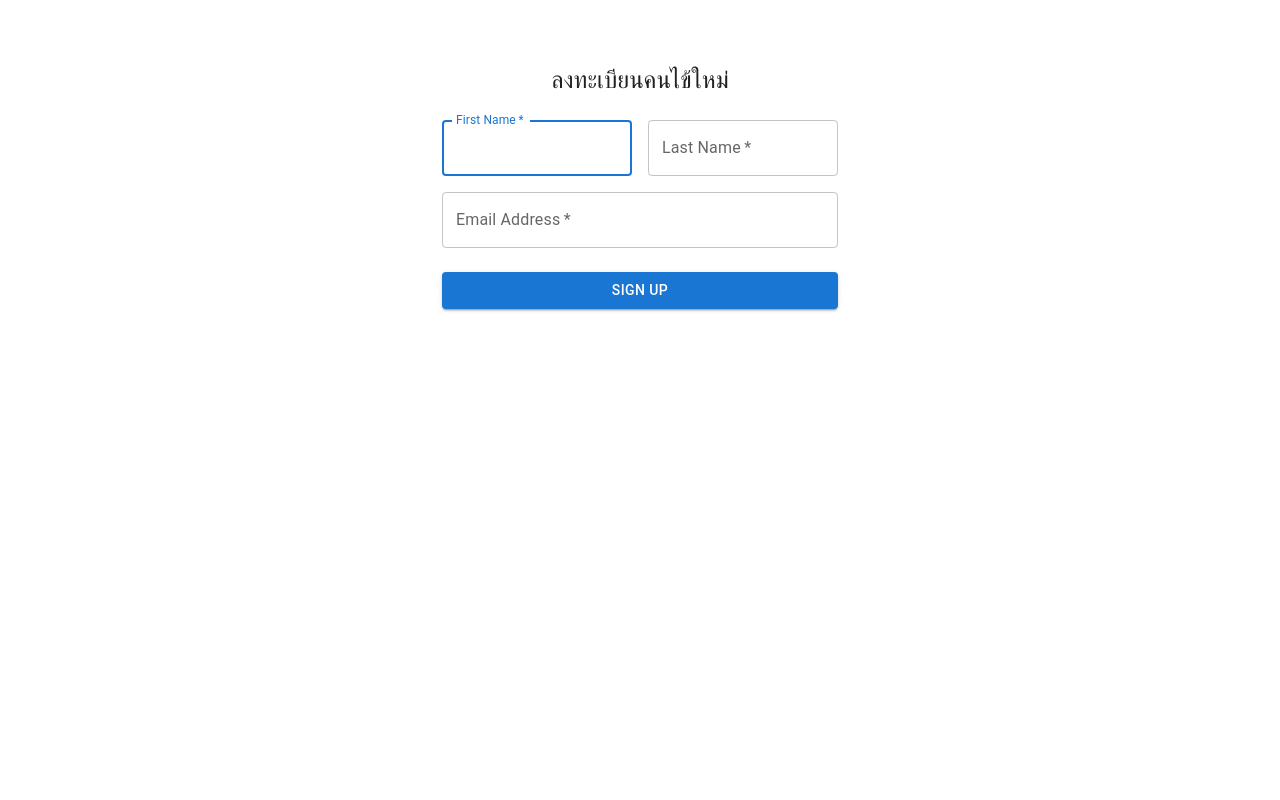
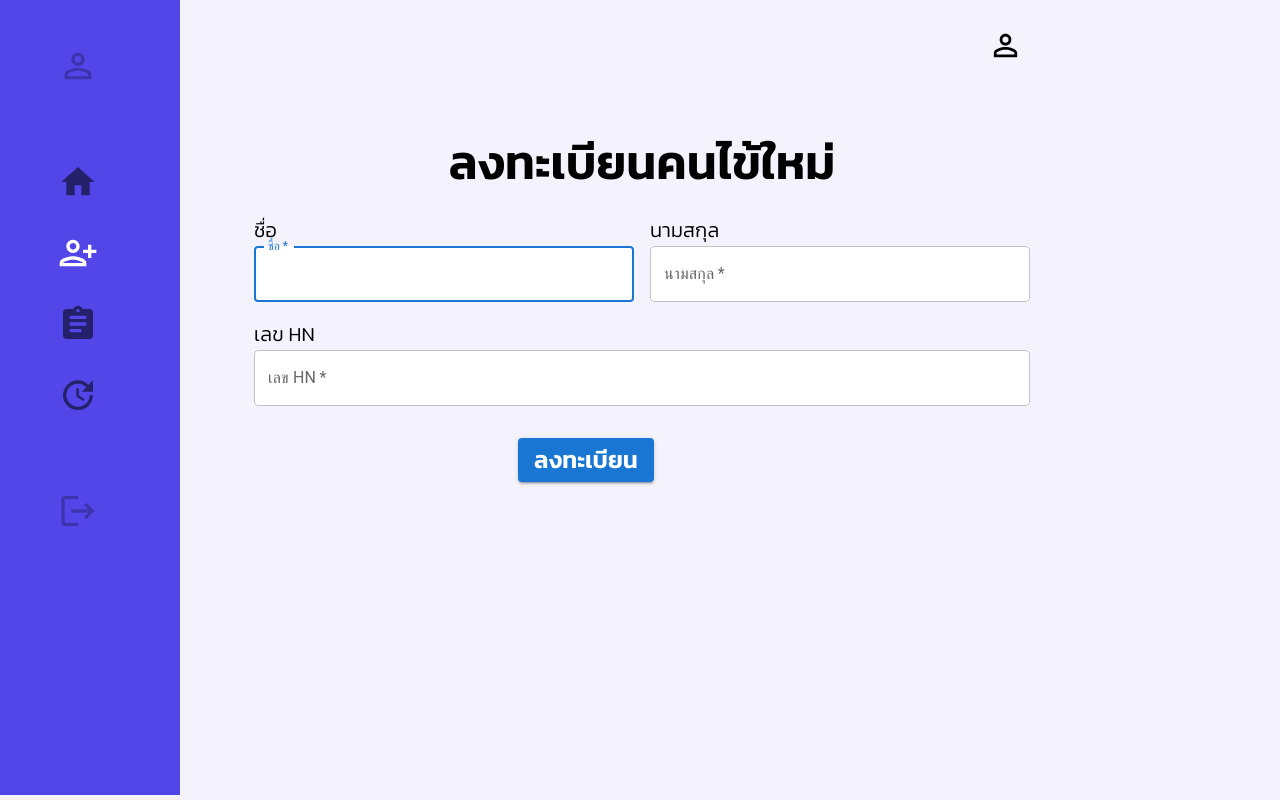
Before and after one commit to mintj8025/pps-front, a React (Create React App) app: page /register in a window 1280 px wide. Built offline with nearby package versions, Linux system fonts and the light colour scheme; no server answers.

Commit message:
ทำหน้า register

```diff
--- /dev/null
+++ b/src/Register.css
@@ -0,0 +1,23 @@
+@font-face {
+    font-family: Kanit;
+    src: url(./font/Kanit-SemiBold.ttf);
+  }
+
+  @font-face {
+    font-family: lightKanit;
+    src: url(./font/Kanit-Light.ttf);
+  }
+
+  .fullscreen-block{
+      background-color: #F3F2FD;
+      height: 100vh;
+      margin: 0;
+      position: relative;
+      font-family: Kanit;
+    }
+
+.registerPatient {
+    position: absolute;
+    right: 250px;
+    top: 70px;
+}
--- a/src/Register.js
+++ b/src/Register.js
@@ -1,16 +1,20 @@
 import React, {useEffect , useState} from 'react';
 import Button from '@mui/material/Button';
-import CssBaseline from '@mui/material/CssBaseline';
 import TextField from '@mui/material/TextField';
 import Grid from '@mui/material/Grid';
 import Box from '@mui/material/Box';
 import Typography from '@mui/material/Typography';
-import Container from '@mui/material/Container';
-import { createTheme, ThemeProvider } from '@mui/material/styles';
 import Swal from 'sweetalert2'
+import PermIdentityIcon from '@mui/icons-material/PermIdentity';
+import IconButton from '@mui/material/IconButton';
+import LogoutIcon from '@mui/icons-material/Logout';
+import HomeIcon from '@mui/icons-material/Home';
+import List from '@mui/material/List';
+import PersonAddAltIcon from '@mui/icons-material/PersonAddAlt';
+import AssignmentIcon from '@mui/icons-material/Assignment';
+import UpdateIcon from '@mui/icons-material/Update';
+import './Register.css'
 
-
-const defaultTheme = createTheme();
 
 export default function SignUp() {
   const handleSubmit = (event) => {
@@ -78,12 +82,29 @@ fetch("https://enchanting-fatigues-bull.cyclic.app/authen", requestOptions)
   .catch(error => console.log('error', error));
   }, [])
 
+  const handleLogout = (event) => {
+    event.preventDefault();
+    localStorage.removeItem('token');
+    window.location = '/login'
+  }
+
+  const handleRegister = (event) => {
+    window.location = '/register'
+  }
+
+  const handleHome = (event) => {
+    window.location = '/Home'
+  }
 
   return (
-    <ThemeProvider theme={defaultTheme}>
-      <Container component="main" maxWidth="xs">
-        <CssBaseline />
-        {decoded.assessor_fname}
+  <div>
+    <div class="fullscreen-block">
+    <div class="username">
+            <IconButton
+            sx={{color: 'black'}}>
+              <Typography variant="h5" component="div" fontFamily={'kanit'}>
+              {decoded.assessor_fname} {decoded.assessor_lname}<PermIdentityIcon  sx={{ fontSize: 35 }} /></Typography> </IconButton></div>
+            <div className='registerPatient'>
             <Box
             sx={{
               marginTop: 8,
@@ -92,39 +113,47 @@ fetch("https://enchanting-fatigues-bull.cyclic.app/authen", requestOptions)
               alignItems: 'center',
             }}
           >
-
-          <Typography component="h1" variant="h5">
+          <Typography component="h1" variant="h3" fontFamily={'kanit'}>
               ลงทะเบียนคนไข้ใหม่
             </Typography>
             <Box component="form" noValidate onSubmit={handleSubmit} sx={{ mt: 3 }}>
               <Grid container spacing={2}>
                 <Grid item xs={12} sm={6}>
+                <Typography variant="h6" fontFamily={'lightKanit'} >
+                  ชื่อ
+                </Typography>
                   <TextField
                     autoComplete="given-name"
                     name="patient_fname"
                     required
                     fullWidth
                     id="patient_fname"
-                  label="First Name"
+                    label="ชื่อ"
                     autoFocus
                   />
                 </Grid>
                 <Grid item xs={12} sm={6}>
+                <Typography variant="h6" fontFamily={'lightKanit'}>
+                  นามสกุล
+                </Typography>
                   <TextField
                     required
                     fullWidth
                     id="patient_lname"
-                  label="Last Name"
+                    label="นามสกุล"
                     name="patient_lname"
                     autoComplete="family-name"
                   />
                 </Grid>
                 <Grid item xs={12}>
+                <Typography variant="h6" fontFamily={'lightKanit'}>
+                  เลข HN
+                </Typography>
                   <TextField
                     required
                     fullWidth
                     id="patient_HN"
-                  label="Email Address"
+                    label="เลข HN"
                     name="patient_HN"
                     autoComplete="email"
                   />
@@ -132,15 +161,58 @@ fetch("https://enchanting-fatigues-bull.cyclic.app/authen", requestOptions)
               </Grid>
               <Button
                 type="submit"
-              fullWidth
+                maxWidth= "45"
                 variant="contained"
-              sx={{ mt: 3, mb: 2 }}
+                sx={{ mt: 4, mb: 2 , ml:33}}
               >
-              Sign Up
+                <Typography variant="h5" fontFamily={'kanit'}>
+                ลงทะเบียน
+                </Typography>
               </Button>
             </Box>
           </Box>
-      </Container>
-    </ThemeProvider>
+        </div>
+
+         <List sx={{ maxWidth: 180 , height: '97.4vh' , margin: '0' , bgcolor: '#5246E9' }}>
+            <div class="profile">
+            <IconButton aria-label="Profile">
+             <PermIdentityIcon  sx={{ fontSize: 40 }} color="disabled"/>
+            </IconButton>
+            </div>
+
+            <div class="home">
+            <IconButton aria-label="Home">
+             <HomeIcon onClick={handleHome} sx={{ fontSize: 40 }} style={{ color: "disabled" }} />
+            </IconButton>
+            </div>
+
+            <div class="register">
+            <IconButton aria-label="Register">
+            <PersonAddAltIcon onClick={handleRegister} sx={{ fontSize: 40 }} style={{ color: 'white' }} />
+            </IconButton>
+            </div>
+
+            <div class="assessment">
+            <IconButton aria-label="Assessment">
+            <AssignmentIcon  sx={{ fontSize: 40 }} style={{ color: 'disabled' }} />
+            </IconButton>
+            </div>
+
+            <div class="history">
+            <IconButton aria-label="History">
+            <UpdateIcon  sx={{ fontSize: 40 }} style={{ color: 'disabled' }} />
+            </IconButton>
+            </div>
+
+            <div class="logout">
+            <IconButton aria-label="Logout">
+             <LogoutIcon  onClick={handleLogout} sx={{ fontSize: 40 }} color="disabled"/>
+            </IconButton>
+            </div>
+
+            </List>
+
+    </div>
+    </div>
   );
 }
```
Lines whose indentation alone changed are shown as unchanged.
